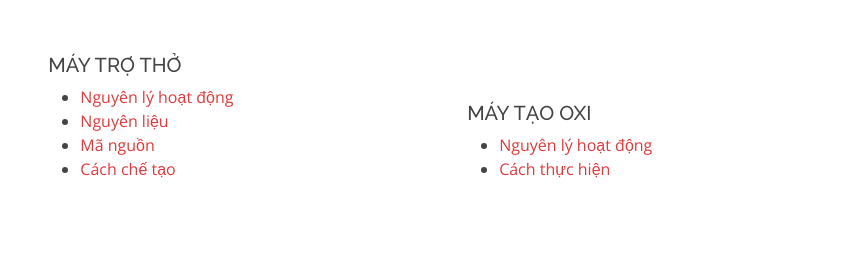
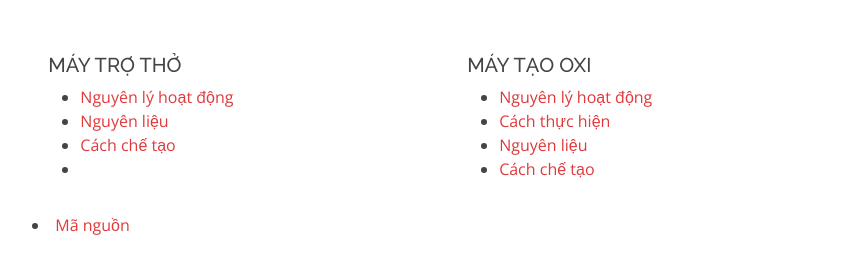
Before and after one commit to nguyenntdev/maytrotho, a plain HTML site: page may-tro-tho.html in a window 1280 px wide. Shown: the part 1340-1598 px from the top of the page, without its empty margins (193-1052 px from the left). Drawn offline with nearby package versions, Linux system fonts and the light colour scheme.

Commit message:
Update may-tro-tho.html

```diff
--- a/may-tro-tho.html
+++ b/may-tro-tho.html
@@ -94,8 +94,8 @@
                             <ul>
                                 <li><a href="#maytrotho-nguyenlyhoatdong">Nguyên lý hoạt động</a></li>
                                 <li><a href="#maytrotho-nguyenlieu">Nguyên liệu </a></li>
-                                <li><a href="#maytrotho-manguon">Mã nguồn</a></li>
                                 <li><a href="#maytrotho-cachchetao">Cách chế tạo</a></li>
+                                <li></li>
                             </ul>
                         </div>
 
@@ -103,11 +103,13 @@
                             <h5>MÁY TẠO OXI</h5>
                             <ul>
                                 <li><a href="#maytaooxi-nguyenlyhoatdong">Nguyên lý hoạt động</a></li>
-                                <li>
-                                    <a href="#maytaooxi-cachthuchien">Cách thực hiện</a>
-                                </li>
+                                <li><a href="#maytaooxi-cachthuchien">Cách thực hiện</a></li>
+                                <li><a href="#maytrotho-nguyenlieu">Nguyên liệu </a></li>
+                                <li><a href="#maytrotho-cachchetao">Cách chế tạo</a></li>
+
                             </ul>
                         </div>
+                        <li><a href="#maytrotho-manguon">Mã nguồn</a></li>
                     </div>
 
                     <div class="maytrotho">
```
